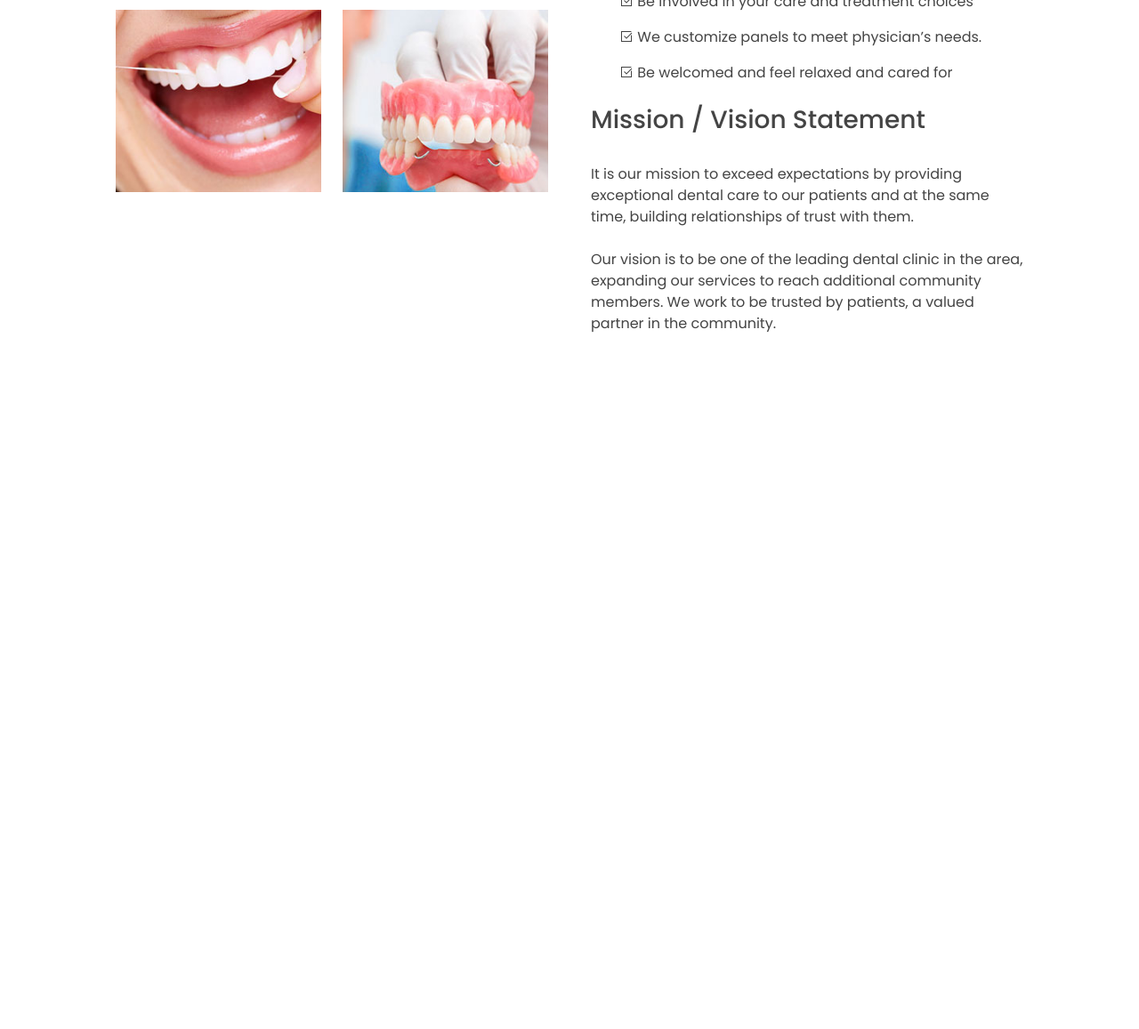
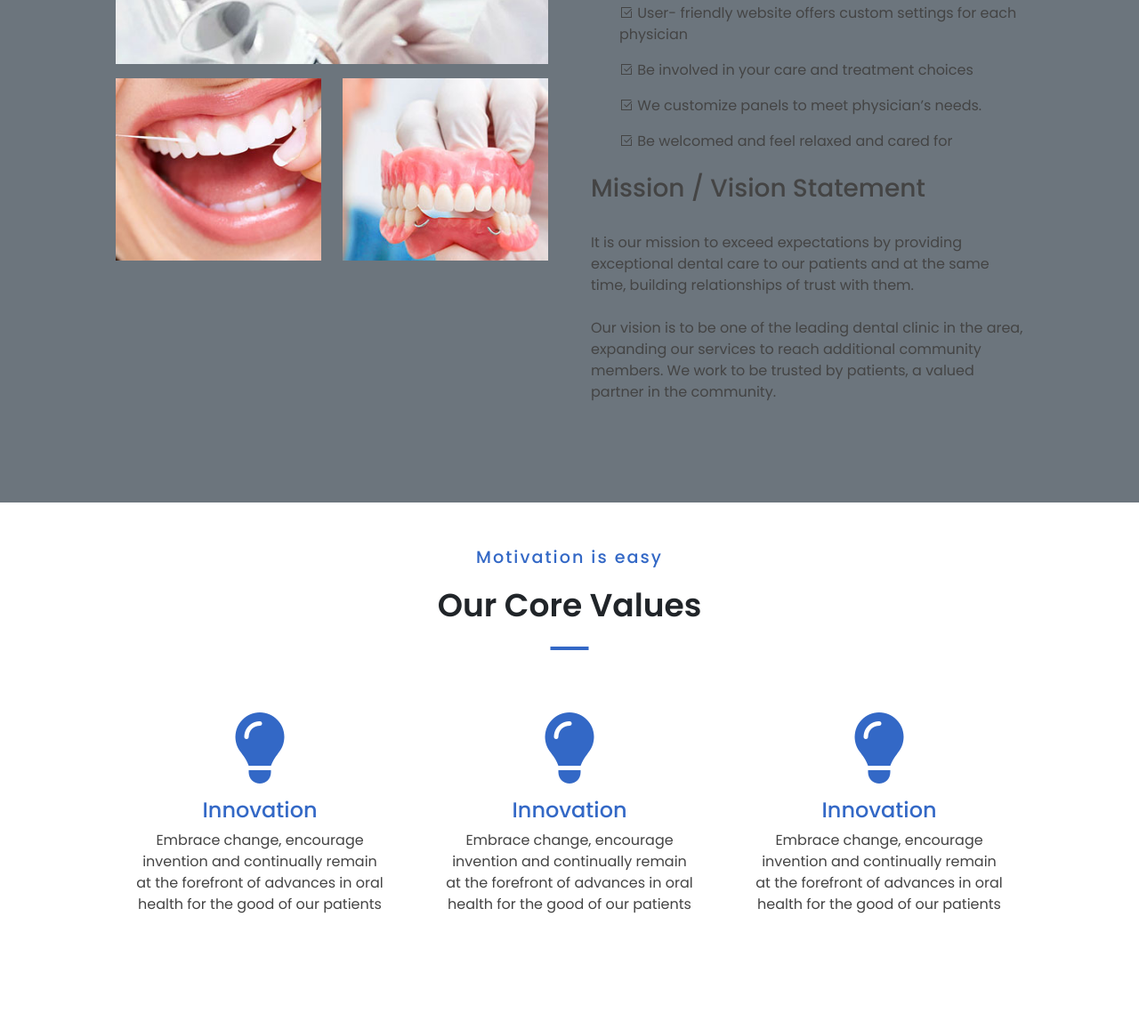
Before and after one commit to TAHiRLI/Medlab_Design, a website: page Pages/about-us.html in a window 1280 px wide. Shown: the part 601-1758 px from the top of the page at 89% size. Before the commit the page ends 1041 px from the top, so only its background shows below. Drawn offline with nearby package versions, Linux system fonts and the light colour scheme.

Commit message:
about us/ values done

```diff
--- a/Assets/Js/slider.js
+++ b/Assets/Js/slider.js
@@ -2,7 +2,8 @@
 //  Content
 // 1 Main Slider page/index
 // 2 services slider
-
+// 3  Doctors slider
+// 4 Core Values Slider / About Us Page
 
 
 
@@ -61,7 +62,9 @@ $('.tests_sliderFor').slick({
     asNavFor: '.tests_sliderNav'
   });
 
-  // Doctors slider
+//=================================
+// 3  Doctors slider
+//=================================
 
   $('.doctorSlider').slick({
     slidesToShow: 3,
@@ -71,3 +74,15 @@ $('.tests_sliderFor').slick({
     autoplaySpeed: 2000,
     arrows:false
   });
+
+//=================================
+// 4 Core Values Slider / About Us Page
+//=================================
+$('.valuesSlider').slick({
+    slidesToShow: 3,
+    slidesToScroll: 1,
+    autoplay: true,
+    centerMode:false,
+    autoplaySpeed: 2000,
+    arrows:false
+  });
--- a/Assets/Scss/Partials/Pages/_aboutUs.scss
+++ b/Assets/Scss/Partials/Pages/_aboutUs.scss
@@ -0,0 +1,15 @@
+// Content
+// 1 Values
+
+
+//==========================
+// 1 Values
+//==========================
+
+.values{
+    &_item{
+        i{
+            font-size: 5rem;
+        }
+    }
+}
--- a/Pages/about-us.html
+++ b/Pages/about-us.html
@@ -28,8 +28,9 @@
     </div>
 
     <main>
-      <section id="OurClinic_Section" class="py-5">
-        <div class="container px-5">
+      <section id="OurClinic_Section" class="py-5 bg-secondary">
+        <div class="container p-5">
+            <span class="sectionName text-center d-block ">Our dentists working to your smile</span>
           <div class="sectionTitle">
             <h2
               class="h1 position-relative text-center double-title text-dark title_underlined"
@@ -101,6 +102,48 @@ Our vision is to be one of the leading dental clinic in the area, expanding our
 
 
       </section>
+      <section id="Values_Section" class="py-5 ">
+        <div class="container px-5">
+            <span class="sectionName text-center d-block ">Motivation is easy</span>
+          <div class="sectionTitle">
+            <h2
+              class="h1 position-relative text-center  text-dark title_underlined"
+              data-title="About Us"
+            >
+            Our Core Values
+            </h2>
+          </div>
+
+          <div class="values valuesSlider my-5">
+                <div class="values_item text-center  p-3 col-4 mx-3">
+                    <div class="my-3 text-base">  <i class="fa-solid fa-lightbulb "></i></div>
+
+                    <h4 class="text-base">Innovation</h4>
+                    <p>Embrace change, encourage invention and continually remain at the forefront of advances in oral health for the good of our patients</p>
+                </div>
+                <div class="values_item text-center  p-3 col-4 mx-3">
+                    <div class="my-3 text-base">  <i class="fa-solid fa-lightbulb "></i></div>
+
+                    <h4 class="text-base">Innovation</h4>
+                    <p>Embrace change, encourage invention and continually remain at the forefront of advances in oral health for the good of our patients</p>
+                </div>
+
+                <div class="values_item text-center  p-3 col-4 mx-3">
+                    <div class="my-3 text-base">  <i class="fa-solid fa-lightbulb "></i></div>
+
+                    <h4 class="text-base">Innovation</h4>
+                    <p>Embrace change, encourage invention and continually remain at the forefront of advances in oral health for the good of our patients</p>
+                </div>
+                <div class="values_item text-center  p-3 col-4 mx-3">
+                    <div class="my-3 text-base">  <i class="fa-solid fa-lightbulb "></i></div>
+
+                    <h4 class="text-base">Innovation</h4>
+                    <p>Embrace change, encourage invention and continually remain at the forefront of advances in oral health for the good of our patients</p>
+                </div>
+
+          </div>
+        </div>
+      </section>
     </main>
 
 
@@ -130,5 +173,11 @@ Our vision is to be one of the leading dental clinic in the area, expanding our
     ></script>
 
 
+    <!-- ========================= Custom =============================== -->
+
+
+        <!-- Slick Settings -->
+        <script type="module" src="../Assets/Js/slider.js"></script>
+
   </body>
 </html>
```
Also changed, not shown: Assets/css/Main.css, 1 other file.
